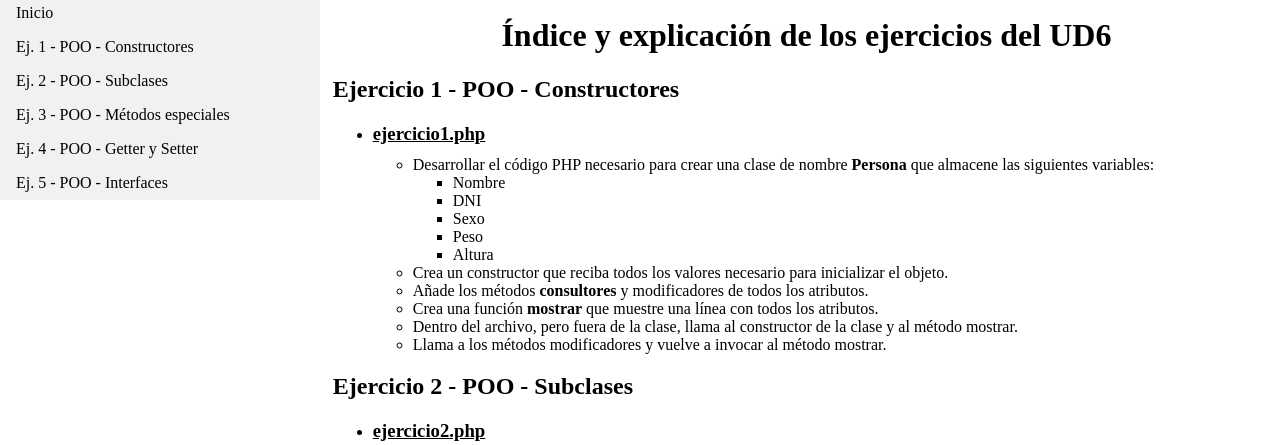
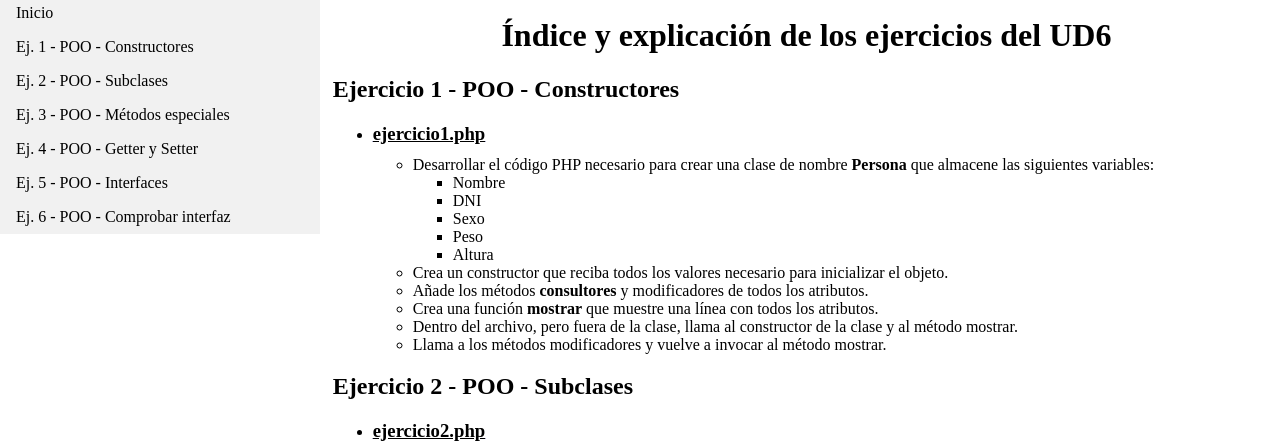
Before and after one commit to juangj-opg/DWES-UD6, a PHP site: page /index.php in a window 1280 px wide. Shown: the part 142-587 px from the top of the page. Run offline with PHP 8.4, Linux system fonts and the light colour scheme; data that the repository does not hold is empty.

Commit message:
Ejercicio 6 - Cabecera

```diff
--- a/cabecera.php
+++ b/cabecera.php
@@ -41,6 +41,7 @@
     <li><a <?php if($Nombre[2] == "ejercicio3.php" ) { echo "class='active'"; } ?> href="./ejercicio3.php">Ej. 3 - POO - Métodos especiales</a></li>
     <li><a <?php if($Nombre[2] == "ejercicio4.php" ) { echo "class='active'"; } ?> href="./ejercicio4.php">Ej. 4 - POO - Getter y Setter</a></li>
     <li><a <?php if($Nombre[2] == "ejercicio5.php" ) { echo "class='active'"; } ?> href="./ejercicio5.php">Ej. 5 - POO - Interfaces</a></li>
+    <li><a <?php if($Nombre[2] == "ejercicio6.php" ) { echo "class='active'"; } ?> href="./ejercicio6.php">Ej. 6 - POO - Comprobar interfaz</a></li>
     </ul>
 </div>
 
```
